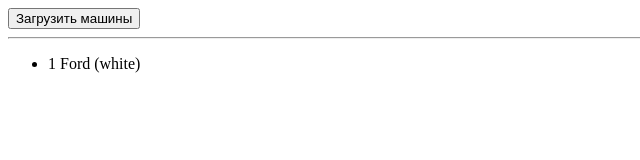
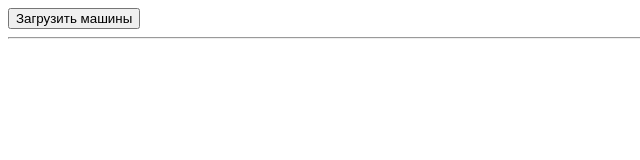
Before and after one commit to Obazure/ANGULAR-MARATHON, an Angular app: page / in a window 1280 px wide. Shown: the top 160 px of the page, without its empty margins (0-640 px from the left). Built offline with nearby package versions, Linux system fonts and the light colour scheme; data requests are answered from the project's data file.

Commit message:
46 lesson done. first get

```diff
--- /dev/null
+++ b/src/app/trying-http/services/cars.service.ts
@@ -0,0 +1,17 @@
+import { Injectable } from '@angular/core';
+import {HttpClient} from "@angular/common/http";
+import {Observable} from "rxjs/internal/Observable";
+
+@Injectable({
+  providedIn: 'root'
+})
+export class CarsService {
+
+  constructor(
+      private http: HttpClient,
+  ) { }
+
+  getCars(): Observable<any> {
+    return this.http.get('http://localhost:3000/cars');
+  }
+}
--- a/src/app/trying-http/trying-http.component.ts
+++ b/src/app/trying-http/trying-http.component.ts
@@ -1,4 +1,5 @@
 import {Component, OnInit} from '@angular/core';
+import {CarsService} from "./services/cars.service";
 
 @Component({
     selector: 'app-trying-http',
@@ -7,18 +8,18 @@ import {Component, OnInit} from '@angular/core';
 })
 export class TryingHttpComponent implements OnInit {
 
-    cars = [
-        {
-            name: 'Ford',
-            color: 'white',
-            id: 1
-        }
-    ];
+    cars = [];
 
-    constructor() {
+    constructor(
+        private carsService: CarsService,
+    ) {
     }
 
     ngOnInit() {
+        this.carsService.getCars()
+            .subscribe((response)=>{
+                console.log(response);
+            });
     }
 
 }
```
Also changed, not shown: 1 other file (tests, documents, lock files or other folders).
